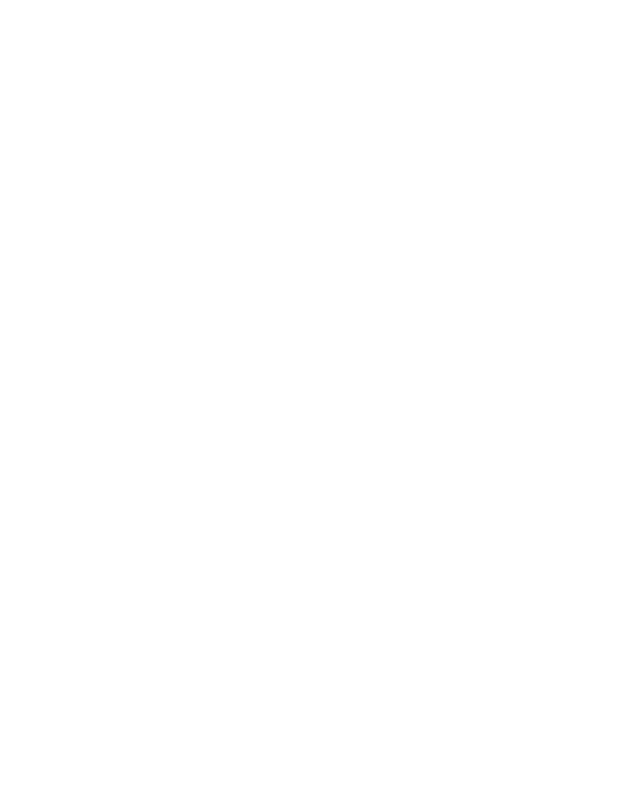
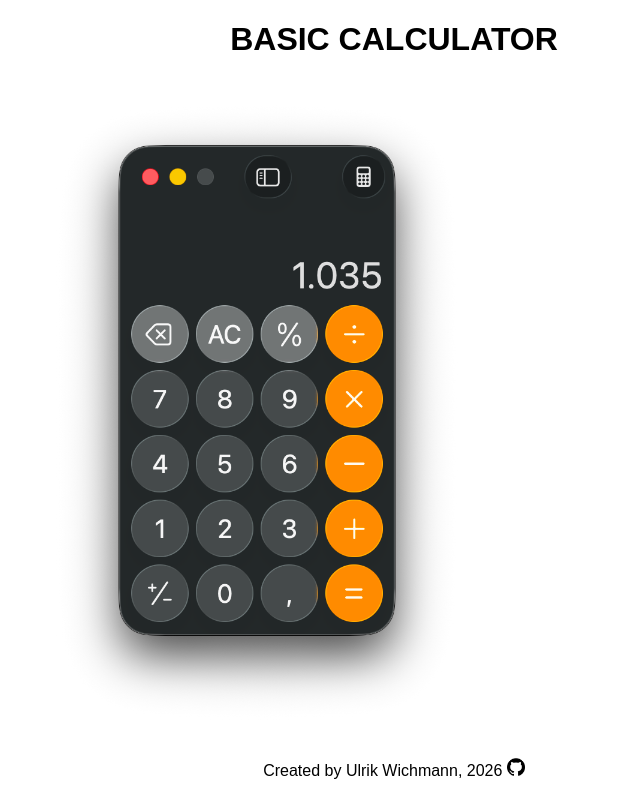
Before and after one commit to ulle82/calculator, a plain HTML site: page index.html in a window 1280 px wide. Shown: the whole page, without its empty margins (246-886 px from the left). Drawn offline with Linux system fonts and the light colour scheme.

Commit message:
Basic outline made

```diff
--- a/index.html
+++ b/index.html
@@ -3,9 +3,24 @@
 <head>
     <meta charset="UTF-8">
     <meta name="viewport" content="width=device-width, initial-scale=1.0">
+    <link rel="icon" type="image/svg+xml" href="assets/favicon.svg">
+    <link rel="stylesheet" href="styles/style.css">
     <title>Document</title>
 </head>
 <body>
+    <div class="container">
+        <div class="header">
+            <h1>BASIC CALCULATOR</h1>
+        </div>
+        <div class="main">
+            <img src="assets/example.png" id="example" alt="">
 
+        </div>
+        <div class="footer">Created by Ulrik Wichmann, 2026
+            <a href="https://github.com/ulle82/calculator" target="_blank">
+            <img src="assets/github.png" alt="Github logo" id="github"></a>
+        </div>
+    </div>
+    <script src="scripts/script.js"></script>
 </body>
 </html>
--- a/styles/style.css
+++ b/styles/style.css
@@ -0,0 +1,34 @@
+body {
+    font-family: sans-serif;
+    margin: 0;
+}
+
+.container {
+    display: flex;
+    flex-direction: column;
+    align-items: center;
+    min-height: 100vh;
+}
+
+.header {
+    height: 100px;
+}
+
+.main {
+    flex: 1;
+}
+
+.footer {
+    justify-content: center;
+    margin: 20px;
+}
+
+#example {
+    width: 60%;
+    height: auto;
+}
+
+#github {
+    height: 18px;
+    width: auto;
+}
```
Also changed, not shown: assets/example.png (added), assets/favicon.png (deleted), assets/favicon.svg (added), assets/github.png (added).
